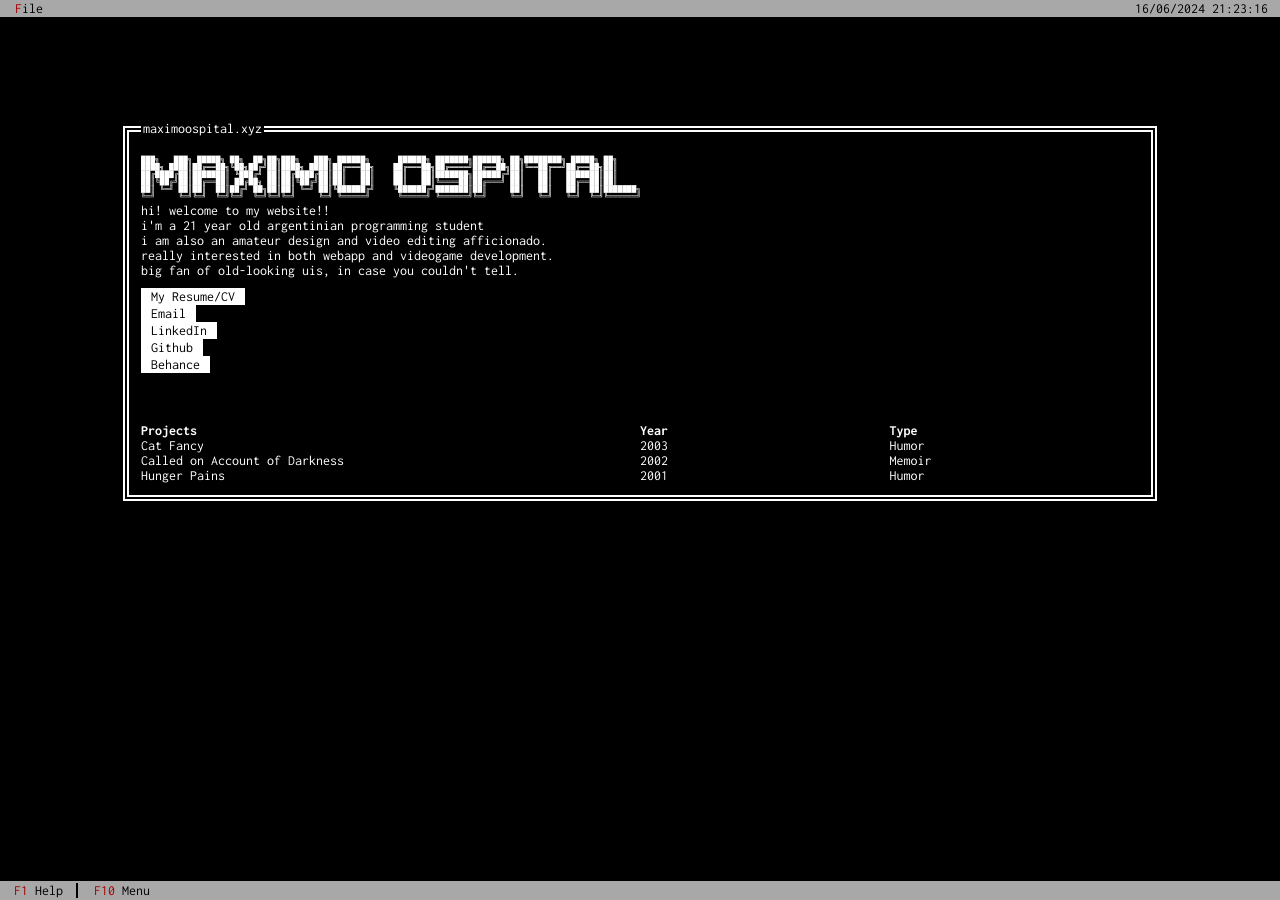
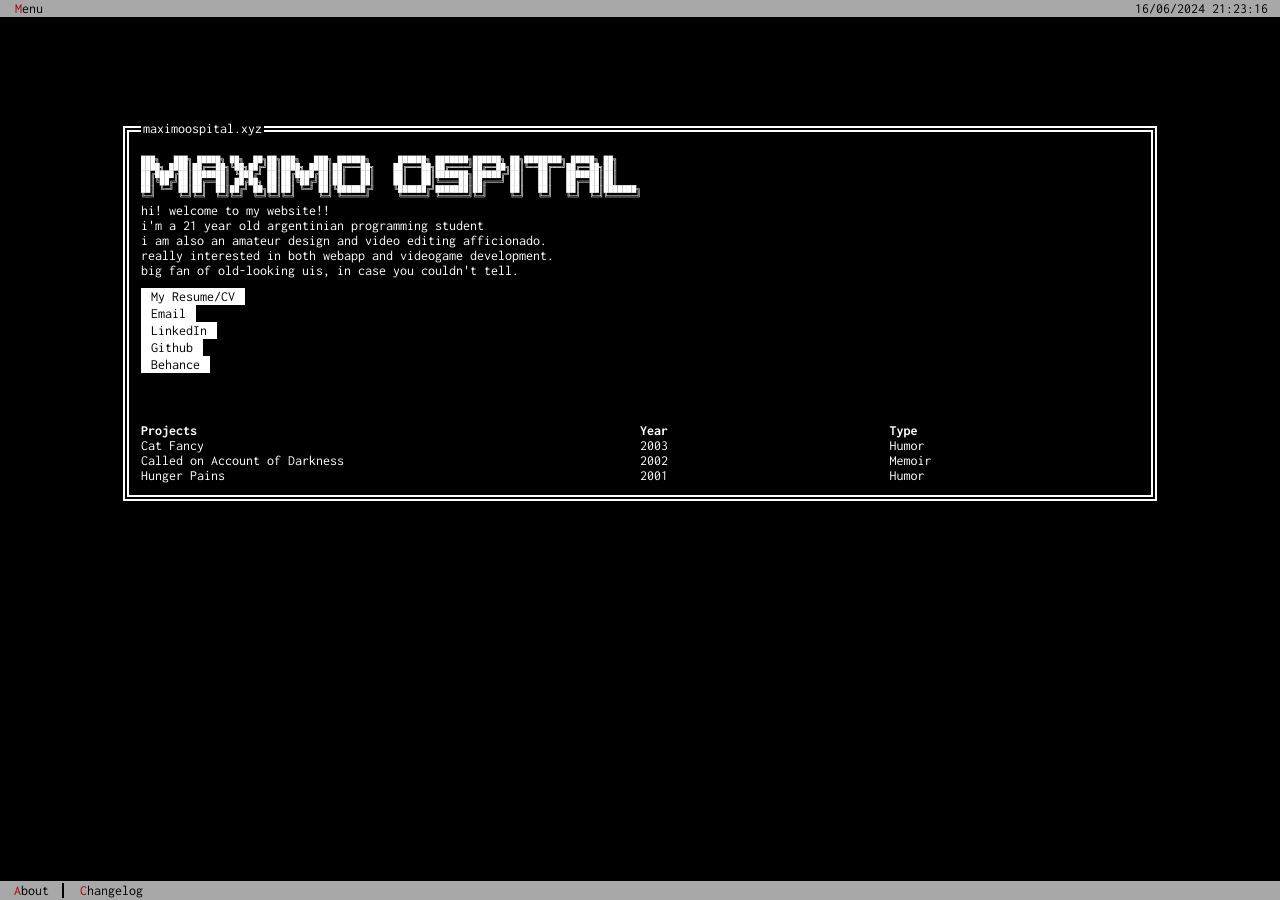
Before and after one commit to maximoospital/maximoospital.github.io, a Jekyll site: the page built from index.html, in a window 1280 px wide. Built offline with Jekyll 4.4.1, drawn with Linux system fonts in a browser that asks for light colours.

Commit message:
update ui

```diff
--- a/_layouts/default.html
+++ b/_layouts/default.html
@@ -5,10 +5,14 @@
     <nav class="tui-nav">
       <ul>
           <li class="tui-dropdown">
-              <span class="red-168-text">F</span>ile
+              <span class="red-168-text">M</span>enu
               <div class="tui-dropdown-content">
                   <ul>
-                      <li><a href="#!"><span class="red-168-text">N</span>ew</a></li>
+                      <li><a href="#!"><span class="red-168-text">R</span>esume</a></li>
+                      <li><a href="#!"><span class="red-168-text">E</span>mail</a></li>
+                      <li><a href="#!"><span class="red-168-text">L</span>inkedIn</a></li>
+                      <li><a href="#!"><span class="red-168-text">G</span>ithub</a></li>
+                      <li><a href="#!"><span class="red-168-text">B</span>ehance</a></li>
                   </ul>
               </div>
           </li>
@@ -22,9 +26,9 @@
     </div>
     <div class="tui-statusbar">
       <ul>
-          <li><a href="#!"><span class="red-168-text">F1</span> Help</a></li>
+          <li><a href="#!"><span class="red-168-text">A</span>bout</a></li>
           <span class="tui-statusbar-divider"></span>
-          <li><a href="#!"><span class="red-168-text">F10</span> Menu</a></li>
+          <li><a href="#!"><span class="red-168-text">C</span>hangelog</a></li>
       </ul>
   </div>
 
```
